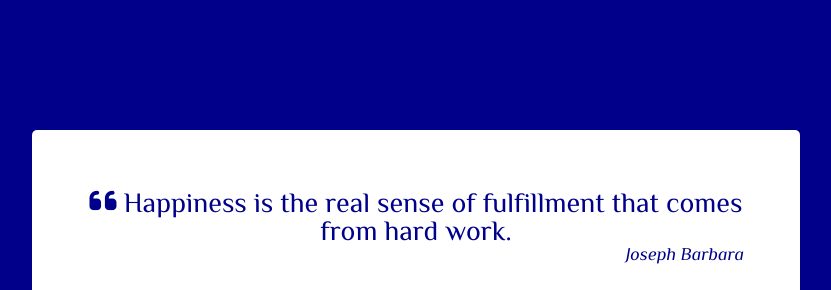
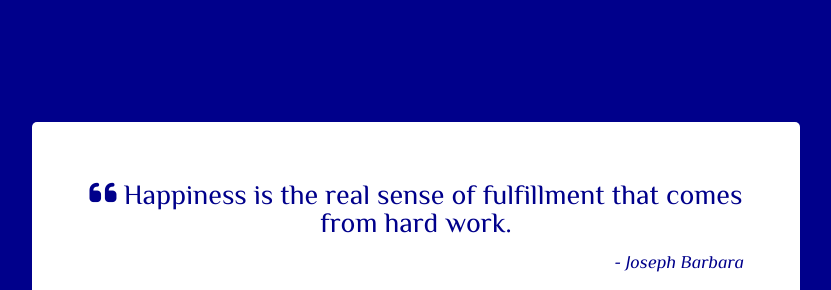
Before and after one commit to SimonaPiz/random-quote-machine, a website: page index.html in a window 1280 px wide. Shown: the part 117-407 px from the top of the page, without its empty margins (224-1055 px from the left). Drawn offline with nearby package versions, Linux system fonts and the light colour scheme; no server answers.

Commit message:
features #1 - Adjust author

```diff
--- a/index.js
+++ b/index.js
@@ -3,7 +3,7 @@ const category = 'happiness';
 const apiKey = 'cuAKWWU0SfGHz/JjaQn/wg==1xZziCcQHnDAFXGW';
 
 let quote ='Happiness is the real sense of fulfillment that comes from hard work.';
-let author = 'Joseph Barbara';
+let author = '- Joseph Barbara';
 
 const getQuote = () => {
   $.ajax({
@@ -14,7 +14,7 @@ const getQuote = () => {
       success: function(result) {
           //console.log(result[0],result[0].author);
           quote = result[0].quote;
-          author = result[0].author;
+          author = '- ' + result[0].author;
           console.log(quote,author);
       },
       error: function ajaxError(jqXHR) {
--- a/styles.scss
+++ b/styles.scss
@@ -44,6 +44,7 @@ div#quote-box {
     align-self: flex-end;
     font-size: 18px;
     font-style: italic;
+    margin-top: 16px;
   }
 
   #buttons-box {
```
Also changed, not shown: styles.css, 1 other file.
